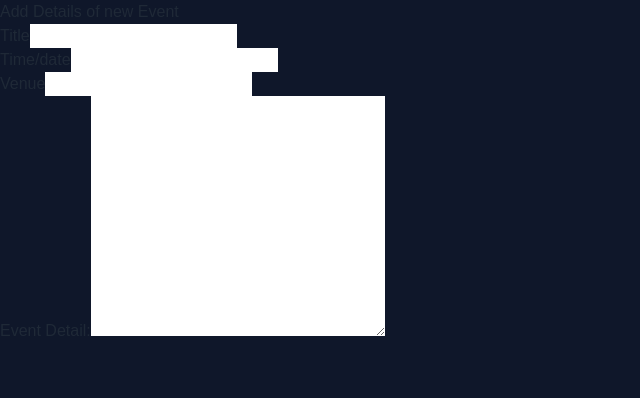
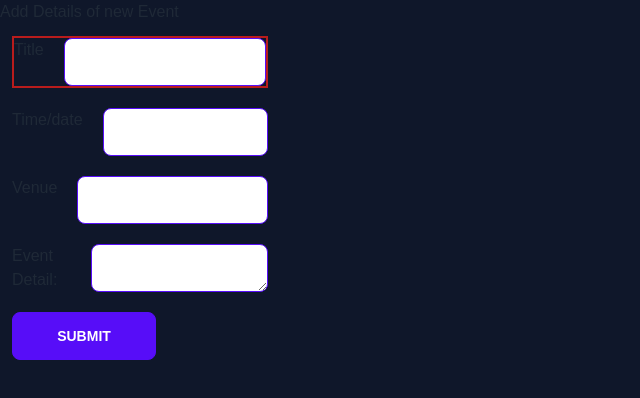
Before and after one commit to Amanshenoy008/Nitte-clubs-dashboard, a Next.js app: page /admin in a window 1280 px wide. Shown: the top 398 px of the page, without its empty margins (0-640 px from the left). Built offline with nearby package versions, Linux system fonts and the light colour scheme.

Commit message:
added styling added nextjs api routes

```diff
--- a/next.config.js
+++ b/next.config.js
@@ -2,6 +2,7 @@
 
 const nextConfig = {
   reactStrictMode: true,
+
 }
 
 module.exports = nextConfig
--- a/pages/admin.tsx
+++ b/pages/admin.tsx
@@ -1,7 +1,36 @@
-
+import { useState } from "react";
 
 
 const Admin = () => {
+
+    const [title,settitle]: any = useState()
+    const [time,settime]: any = useState()
+    const [Venue,setvenue]: any = useState()
+    const [detail,setdetail]: any = useState()
+
+    const handlesubmit =  async (e: any)=>{
+        e.preventDefault()
+
+        const value = {
+            title:title,
+            timendate: time,
+            Venue: Venue,
+            detail:detail
+        }
+
+       //const res = await fetch('/api/hello').then(data=>data.json()).then((d)=>{ console.log(d)})
+       const res = await fetch('/api/sendevent',{
+        method:"POST",
+        headers: {
+            'Content-Type': 'application/json',
+          },
+        body: JSON.stringify(value)
+       }).then(d=>d.json()).then(data=>{
+        console.log(data)
+       }).catch(err=>{
+        console.log(err)
+       })
+    }
 
     return ( <>
     <div className="h-screen w-screen bg-slate-900">
@@ -11,23 +40,32 @@ const Admin = () => {
         <div>
             {/* form which will add new data to event model */}
             <h1>{" "}Add Details of new Event{" "}</h1>
-            <form >
-                <div>
+            <form onSubmit={(e)=>{handlesubmit(e)}} className="flex flex-col gap-5 p-3">
+                <div className=" flex flex-row gap-5 w-64 border-2 border-red-700">
                 <label>Title</label>
-                <input type="text"  id="" />
+                <input type="text"  id=""
+                className="input input-bordered input-primary w-full max-w-xs"
+                onChange={(e)=>{settitle(e.target.value)}} required/>
                 </div>
-                <div>
+                <div className="flex flex-row gap-5 w-64">
                     <label htmlFor="">Time/date</label>
-                    <input type="text" name="" id="" />
+                    <input type="text" name="" id=""
+                    className="input input-bordered input-primary w-full max-w-xs"
+                    onChange={(e)=>{settime(e.target.value)}} required/>
                 </div>
-                <div>
+                <div className="flex flex-row gap-5 w-64">
                     <label htmlFor="">Venue</label>
-                    <input type="text" name="" id="" />
+                    <input type="text" name="" id=""
+                    className="input input-bordered input-primary w-full max-w-xs"
+                    onChange={(e)=>{setvenue(e.target.value)}} required/>
                 </div>
-                <div>
+                <div className="flex flex-row gap-5 w-64">
                     <label htmlFor="">Event Detail:</label>
-                    <textarea name="" id="" cols={30} rows={10}></textarea>
+                    <textarea name="" id=""
+                    className="input input-bordered input-primary w-full max-w-xs"
+                    cols={30} rows={10}  onChange={(e)=>{setdetail(e.target.value)}} required ></textarea>
                 </div>
+                <button className="btn btn-primary w-36">Submit</button>
             </form>
         </div>
     </div>
--- /dev/null
+++ b/pages/api/sendevent.ts
@@ -0,0 +1,20 @@
+import type { NextApiRequest, NextApiResponse } from 'next'
+import { PrismaClient } from '@prisma/client'
+
+
+export default async function setevent(req:NextApiRequest ,res: NextApiResponse){
+
+
+    const prisma = new PrismaClient()
+
+    if(req.method === "POST"){
+
+       // const ans = await prisma.events.create({})
+        //const ress = JSON.parse(req.body)
+
+        console.log(req.body)
+
+        res.status(202).json({"message":"Done"})
+    }
+
+}
```
